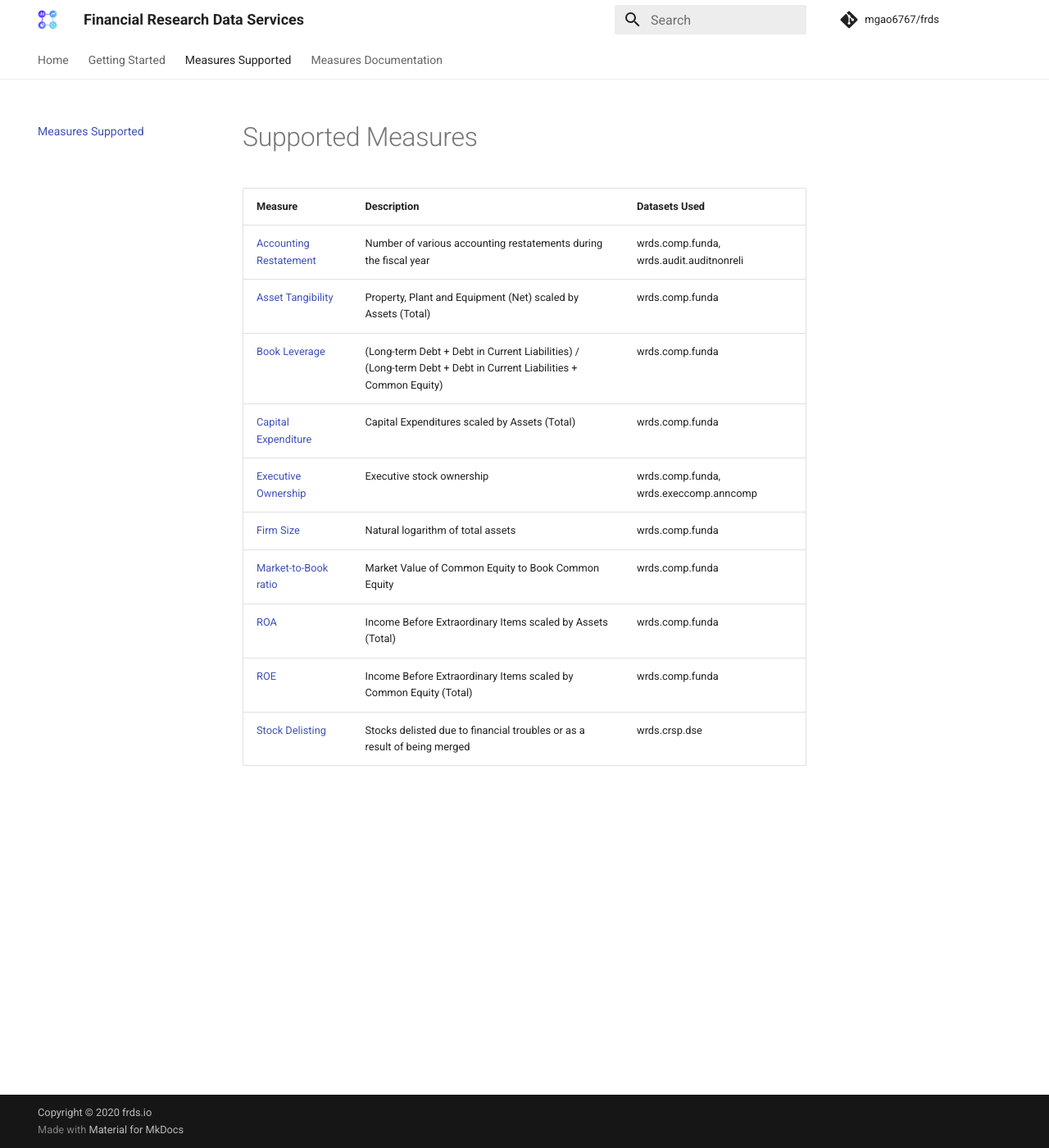
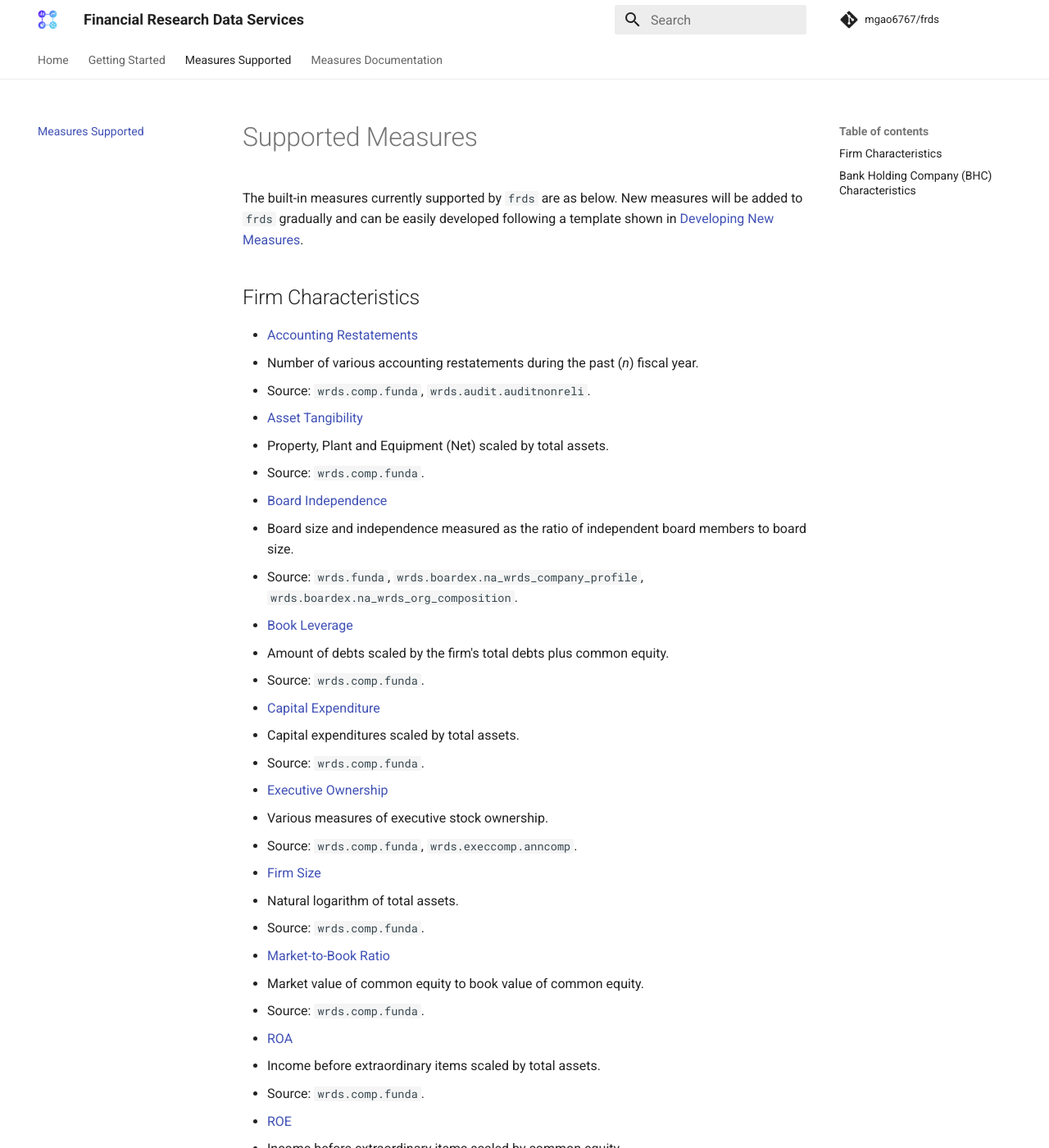
Before and after one commit to mgao6767/frds, an MkDocs documentation site: the page built from docs/measures.md, in a window 1280 px wide and 1400 px high. Shown: the whole window at 82% size. Built offline with MkDocs 1.6.1 and Material for MkDocs 9.7.7, drawn with Linux system fonts in a browser that asks for light colours; comment, search, counter and statistics services are not loaded; some of the changed text lies outside the part shown.

Commit message:
Add BHC measures, docs, and FED Chicago data source

```diff
--- a/docs/measures.md
+++ b/docs/measures.md
@@ -1,14 +1,60 @@
 # Supported Measures
 
-| Measure                                                    | Description                                                                                                     | Datasets Used                            |
-| ---------------------------------------------------------- | --------------------------------------------------------------------------------------------------------------- | ---------------------------------------- |
-| [Accounting Restatement](/measures/accounting_restatement) | Number of various accounting restatements during the fiscal year                                                | wrds.comp.funda, wrds.audit.auditnonreli |
-| [Asset Tangibility](/measures/asset_tangibility)           | Property, Plant and Equipment (Net) scaled by Assets (Total)                                                    | wrds.comp.funda                          |
-| [Book Leverage](/measures/book_leverage)                   | (Long-term Debt + Debt in Current Liabilities) / (Long-term Debt + Debt in Current Liabilities + Common Equity) | wrds.comp.funda                          |
-| [Capital Expenditure](/measures/capital_expenditure)       | Capital Expenditures scaled by Assets (Total)                                                                   | wrds.comp.funda                          |
-| [Executive Ownership](/measures/executive_ownership)       | Executive stock ownership                                                                                       | wrds.comp.funda, wrds.execcomp.anncomp   |
-| [Firm Size](/measures/firm_size)                           | Natural logarithm of total assets                                                                               | wrds.comp.funda                          |
-| [Market-to-Book ratio](/measures/market_to_book)           | Market Value of Common Equity to Book Common Equity                                                             | wrds.comp.funda                          |
-| [ROA](/measures/roa)                                       | Income Before Extraordinary Items scaled by Assets (Total)                                                      | wrds.comp.funda                          |
-| [ROE](/measures/roe)                                       | Income Before Extraordinary Items scaled by Common Equity (Total)                                               | wrds.comp.funda                          |
-| [Stock Delisting](/measures/stock_delisting)               | Stocks delisted due to financial troubles or as a result of being merged                                        | wrds.crsp.dse                            |
+The built-in measures currently supported by `frds` are as below. New measures will be added to `frds` gradually and can be easily developed following a template shown in [Developing New Measures](#developing-new-measures).
+
+## Firm Characteristics
+
+* [Accounting Restatements](https://frds.io/measures/accounting_restatement)
+  - Number of various accounting restatements during the past (*n*) fiscal year.
+  - Source: `wrds.comp.funda`, `wrds.audit.auditnonreli`.
+
+* [Asset Tangibility](https://frds.io/measures/asset_tangibility)
+  - Property, Plant and Equipment (Net) scaled by total assets.
+  - Source: `wrds.comp.funda`.
+
+* [Board Independence](https://frds.io/measures/board_independence)
+  - Board size and independence measured as the ratio of independent board members to board size.
+  - Source: `wrds.funda`, `wrds.boardex.na_wrds_company_profile`, `wrds.boardex.na_wrds_org_composition`.
+
+* [Book Leverage](https://frds.io/measures/book_leverage)
+  * Amount of debts scaled by the firm's total debts plus common equity.
+  * Source: `wrds.comp.funda`.
+
+* [Capital Expenditure](https://frds.io/measures/capital_expenditure)
+  * Capital expenditures scaled by total assets.
+  * Source: `wrds.comp.funda`.
+
+* [Executive Ownership](https://frds.io/measures/executive_ownership)
+  * Various measures of executive stock ownership.
+  * Source: `wrds.comp.funda`, `wrds.execcomp.anncomp`.
+
+* [Firm Size](https://frds.io/measures/firm_size)
+  * Natural logarithm of total assets.
+  * Source: `wrds.comp.funda`.
+
+* [Market-to-Book Ratio](https://frds.io/measures/market_to_book)
+  * Market value of common equity to book value of common equity.
+  * Source: `wrds.comp.funda`.
+
+* [ROA](https://frds.io/measures/roa)
+  * Income before extraordinary items scaled by total assets.
+  * Source: `wrds.comp.funda`.
+
+* [ROE](https://frds.io/measures/roe)
+  * Income before extraordinary items scaled by common equity.
+  * Source: `wrds.comp.funda`.
+
+* [Stock Delisting](https://frds.io/measures/stock_delisting)
+  * Stocks delisted due to financial troubles or as a result of being merged.
+  * Source: `wrds.crsp.dse`.
+
+## Bank Holding Company (BHC) Characteristics
+
+* [BHC Size](https://frds.io/measures/bhc_size)
+  * Natural logarithm of total assets.
+  * Source: `frb_chicago.bhc.bhcf`.
+
+* [BHC FX Exposure](https://frds.io/measures/bhc_fx_exposure)
+  * Fee and interest income from loans in foreign offices (BHCK4059) scaled by total interest income (BHCK4107).
+  * Source: `frb_chicago.bhc.bhcf`.
+  * Reference: [Rampini, Viswanathan and Vuillemey (2020 JF)](https://doi.org/10.1111/jofi.12868).
```
Also changed, not shown: README.md (+61 -17 lines), 4 other files.
